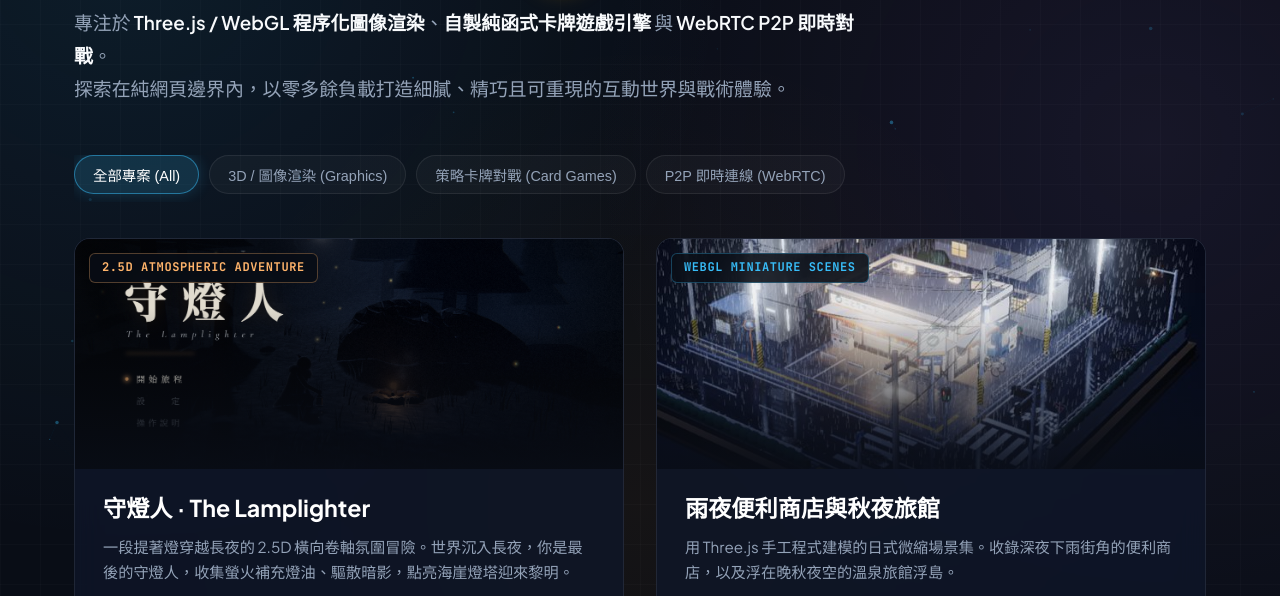
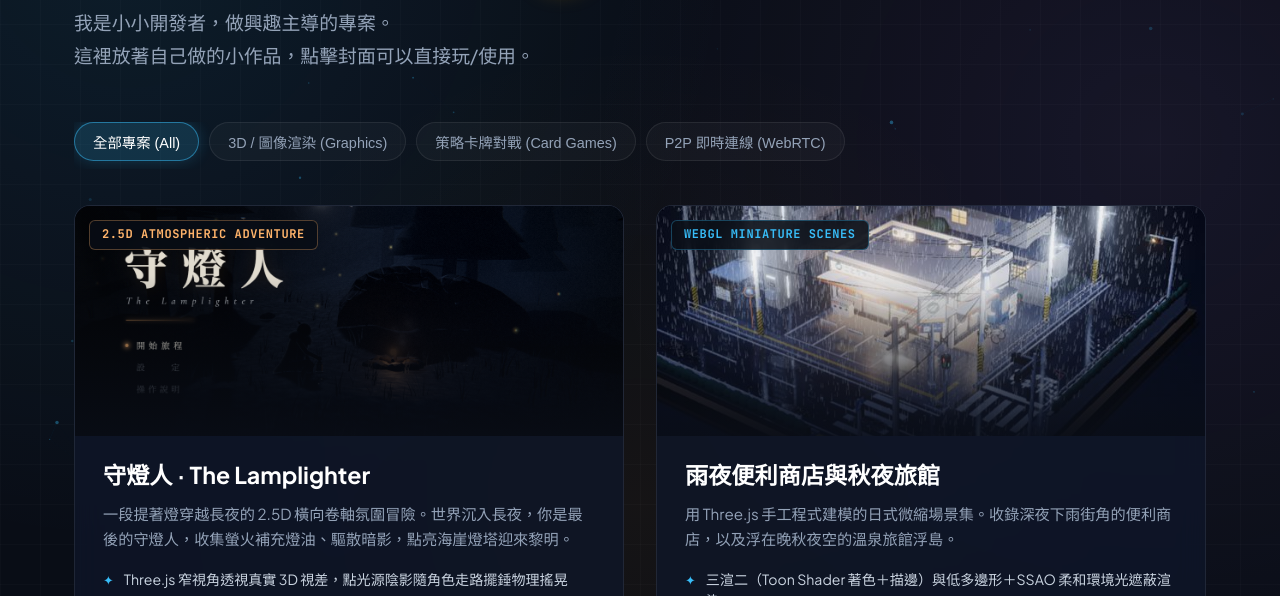
Before and after one commit to wkai2573/wkai2573.github.io, a plain HTML site: page index.html in a window 1280 px wide. Shown: the part 176-772 px from the top of the page. Drawn offline with Linux system fonts and the light colour scheme.

Commit message:
docs: 更新自我介紹為真誠真實的炸蝦個人簡介，去技術標籤包袱

```diff
--- a/index.html
+++ b/index.html
@@ -3,16 +3,16 @@
 <head>
   <meta charset="UTF-8" />
   <meta name="viewport" content="width=device-width, initial-scale=1.0, viewport-fit=cover" />
-  <title>炸蝦 🍤 · 專案作品集 | Creative Developer &amp; Game Craftsman</title>
-  <meta name="description" content="炸蝦 的個人作品集：專注於 WebGL/Three.js 程序化渲染、原創卡牌對戰引擎、Web Audio 與 WebRTC P2P 多人遊戲。" />
-  <meta name="keywords" content="炸蝦, 獨立遊戲, WebGL, Three.js, TCG, 卡牌遊戲, 2.5D, WebRTC, PeerJS, 前端工程師" />
+  <title>炸蝦 🍤 · 作品集</title>
+  <meta name="description" content="我是炸蝦，小小開發者，做興趣主導的專案。一切都問 AI，好愛 Agent。" />
+  <meta name="keywords" content="炸蝦, 獨立遊戲, 卡牌遊戲, 網頁作品, AI Agent" />
   <meta name="author" content="炸蝦" />
 
   <!-- Open Graph -->
   <meta property="og:type" content="website" />
   <meta property="og:url" content="https://wkai2573.github.io/" />
-  <meta property="og:title" content="炸蝦 🍤 · 專案作品集 | Creative Developer &amp; Game Craftsman" />
-  <meta property="og:description" content="專注於 Three.js / WebGL 程序化圖像渲染、自製純函式卡牌遊戲引擎 與 WebRTC P2P 即時對戰。" />
+  <meta property="og:title" content="炸蝦 🍤 · 作品集" />
+  <meta property="og:description" content="我是炸蝦，小小開發者，做興趣主導的專案。一切都問 AI，好愛 Agent。" />
   <meta property="og:image" content="https://wkai2573.github.io/assets/images/lamplighter.png" />
 
   <!-- Favicon (炸蝦 🍤) -->
@@ -38,8 +38,8 @@
     <header>
       <h1>Hello, I'm 炸蝦 <span class="shrimp-emoji">🍤</span>.</h1>
       <p class="hero-bio">
-        專注於 <b>Three.js / WebGL 程序化圖像渲染</b>、<b>自製純函式卡牌遊戲引擎</b> 與 <b>WebRTC P2P 即時對戰</b>。<br />
-        探索在純網頁邊界內，以零多餘負載打造細膩、精巧且可重現的互動世界與戰術體驗。
+        我是小小開發者，做興趣主導的專案。<br />
+        這裡放著自己做的小作品，點擊封面可以直接玩/使用。
       </p>
     </header>
 
```
Also changed, not shown: 1 other file.
